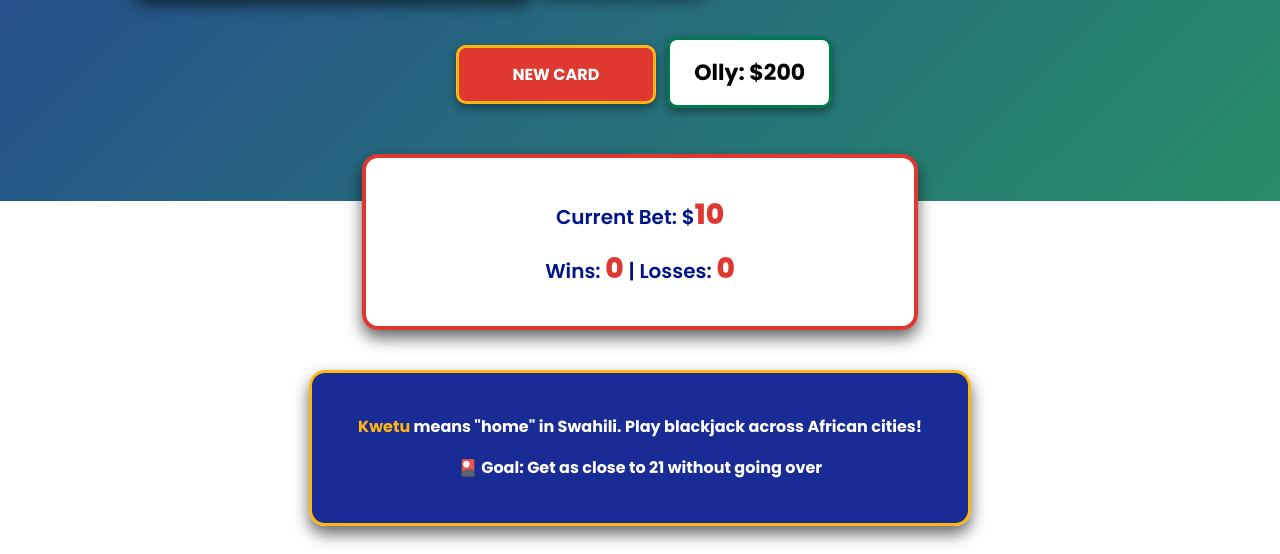
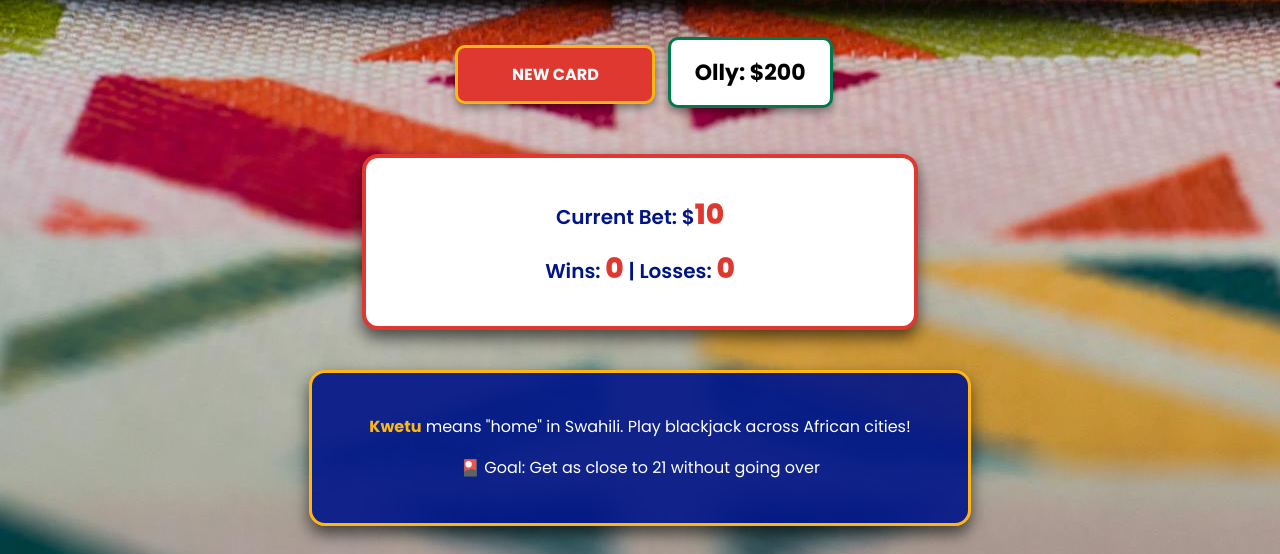
Before and after one commit to SheillaO/Kwetu-BlackJack-, a website: page index.html in a window 1280 px wide. Shown: the part 599-1153 px from the top of the page. Drawn offline with Linux system fonts and the light colour scheme.

Commit message:
Add images, update background and fonts
Adds two image assets (images/african adikira.jpeg and images/mudcloth.jpg). Updates index.css to use the mudcloth background and simplify the font stack to Poppins; removes the dark gradient overlay (body::before). Note: there's a stray token "back" left in index.css that will break the stylesheet and should be removed or completed. Updates index.html to add preconnect hints and an expanded Poppins Google Fonts import to load additional weights/italics for improved typography and performance.

```diff
--- a/index.css
+++ b/index.css
@@ -1,28 +1,17 @@
 /* South African Flag Colors - Professional UX/UI Design */
 body {
-    font-family: 'Poppins', 'Roboto', Arial, sans-serif;
-    background-image: url("images/african adikira.jpeg");
-    background-size: cover;
-    background-position: center;
+    font-family: "Poppins", sans-serif;
+    background: url(images/mudcloth.jpg);
+    back
     font-weight: bold;
     color: white;
     text-align: center;
     padding: 20px;
     min-height: 100vh;
     position: relative;
+
 }
 
-/* Dark overlay with South African Blue-to-Green gradient */
-body::before {
-    content: '';
-    position: fixed;
-    top: 0;
-    left: 0;
-    right: 0;
-    bottom: 0;
-    background: linear-gradient(135deg, rgba(0, 20, 137, 0.85) 0%, rgba(0, 122, 77, 0.85) 100%); /* Blue to Green */
-    z-index: 0;
-}
 
 /* Make sure all content is above overlay */
 body > * {
--- a/index.html
+++ b/index.html
@@ -5,7 +5,11 @@
     <meta charset="UTF-8">
     <title>Kwetu Blackjack - African Card Game</title>
     <link rel="stylesheet" href="index.css">
-    <link href="https://fonts.googleapis.com/css2?family=Poppins:wght@400;600;700;800&display=swap" rel="stylesheet">
+    <link rel="preconnect" href="https://fonts.googleapis.com">
+    <link rel="preconnect" href="https://fonts.gstatic.com" crossorigin>
+    <link href="https://fonts.googleapis.com/css2?family=Poppins:ital,wght@0,100;0,200;0,300;0,400;0,500;0,600;0,700;0,800;0,900;1,100;1,200;1,300;1,400;1,500;1,600;1,700;1,800;1,900&display=swap"
+        rel="stylesheet">
+
 </head>
 
 <body>
```
Also changed, not shown: images/african adikira.jpeg (added), images/mudcloth.jpg (added).
